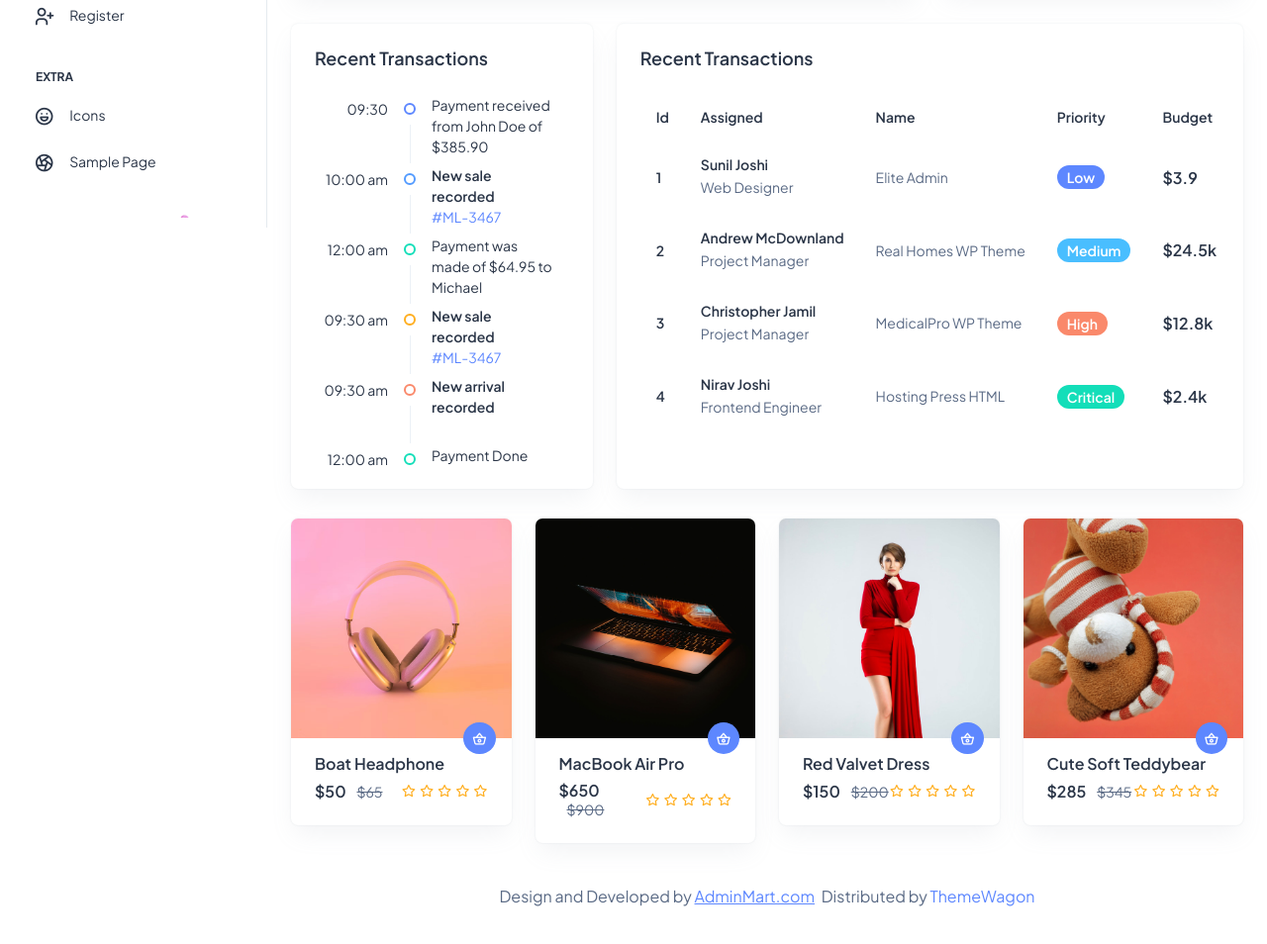
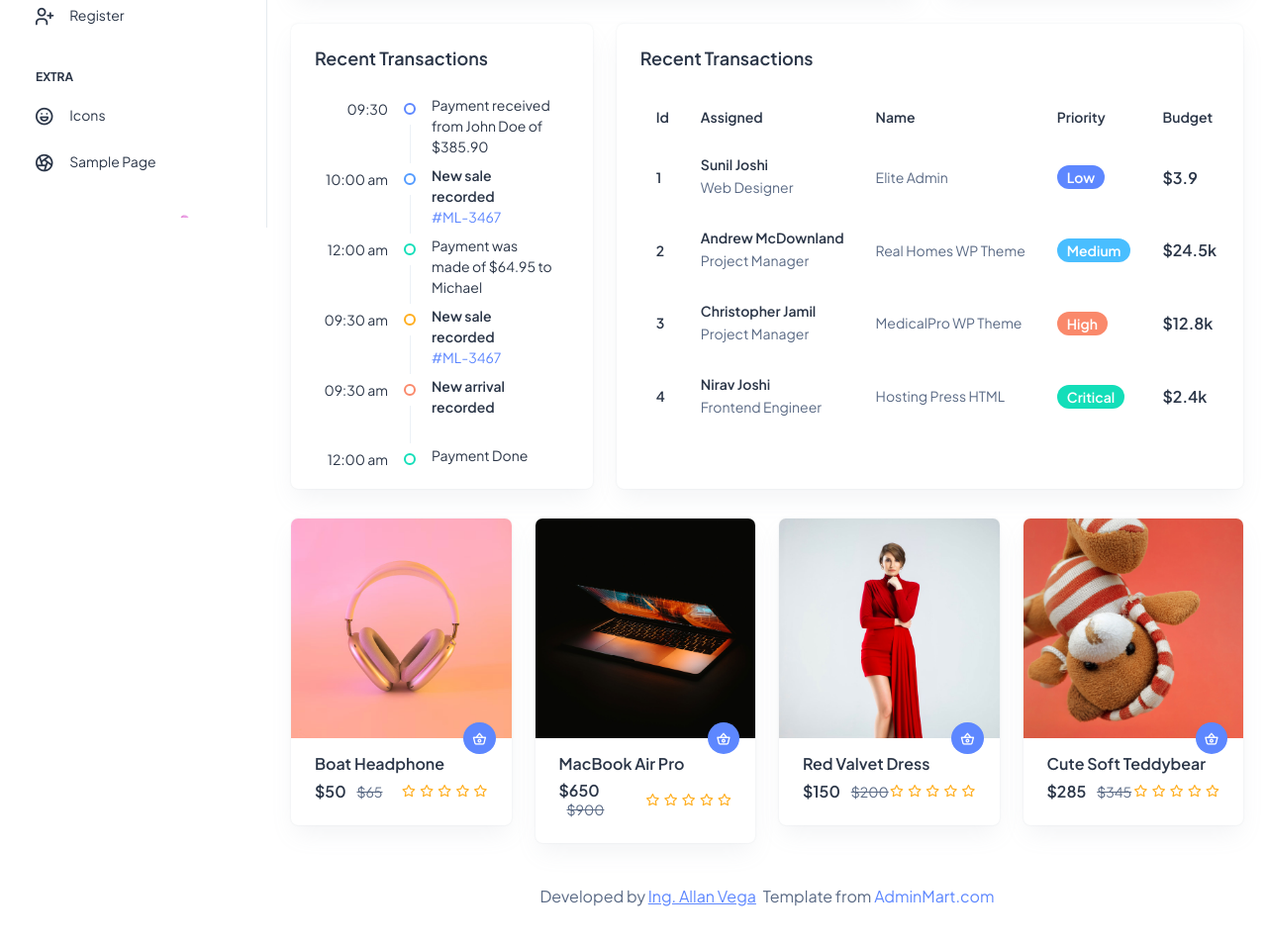
Before and after one commit to allanvega99/Admin-Dashboard, a website: page src/index.html in a window 1280 px wide. Shown: the part 570-1524 px from the top of the page at 99% size. Drawn offline with Linux system fonts and the light colour scheme.

Commit message:
update footer

```diff
--- a/src/index.html
+++ b/src/index.html
@@ -537,7 +537,7 @@
           </div>
         </div>
         <div class="py-6 px-6 text-center">
-          <p class="mb-0 fs-4">Design and Developed by <a href="https://adminmart.com/" target="_blank" class="pe-1 text-primary text-decoration-underline">AdminMart.com</a> Distributed by <a href="https://themewagon.com">ThemeWagon</a></p>
+          <p class="mb-0 fs-4">Developed by <a href="https://github.com/allanvega99" target="_blank" class="pe-1 text-primary text-decoration-underline">Ing. Allan Vega</a> Template from <a href="https://adminmart.com/">AdminMart.com</a></p>
         </div>
       </div>
     </div>
```
